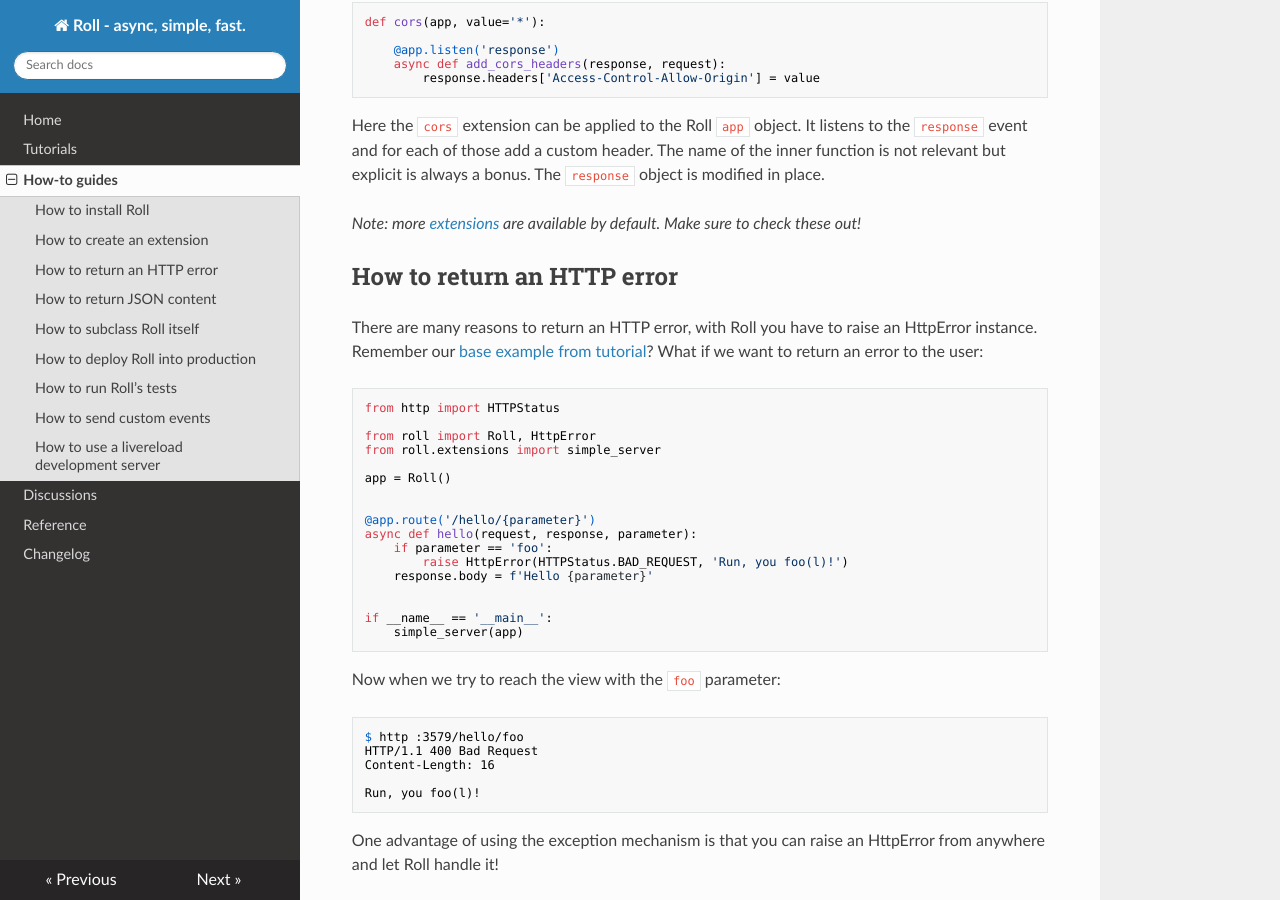
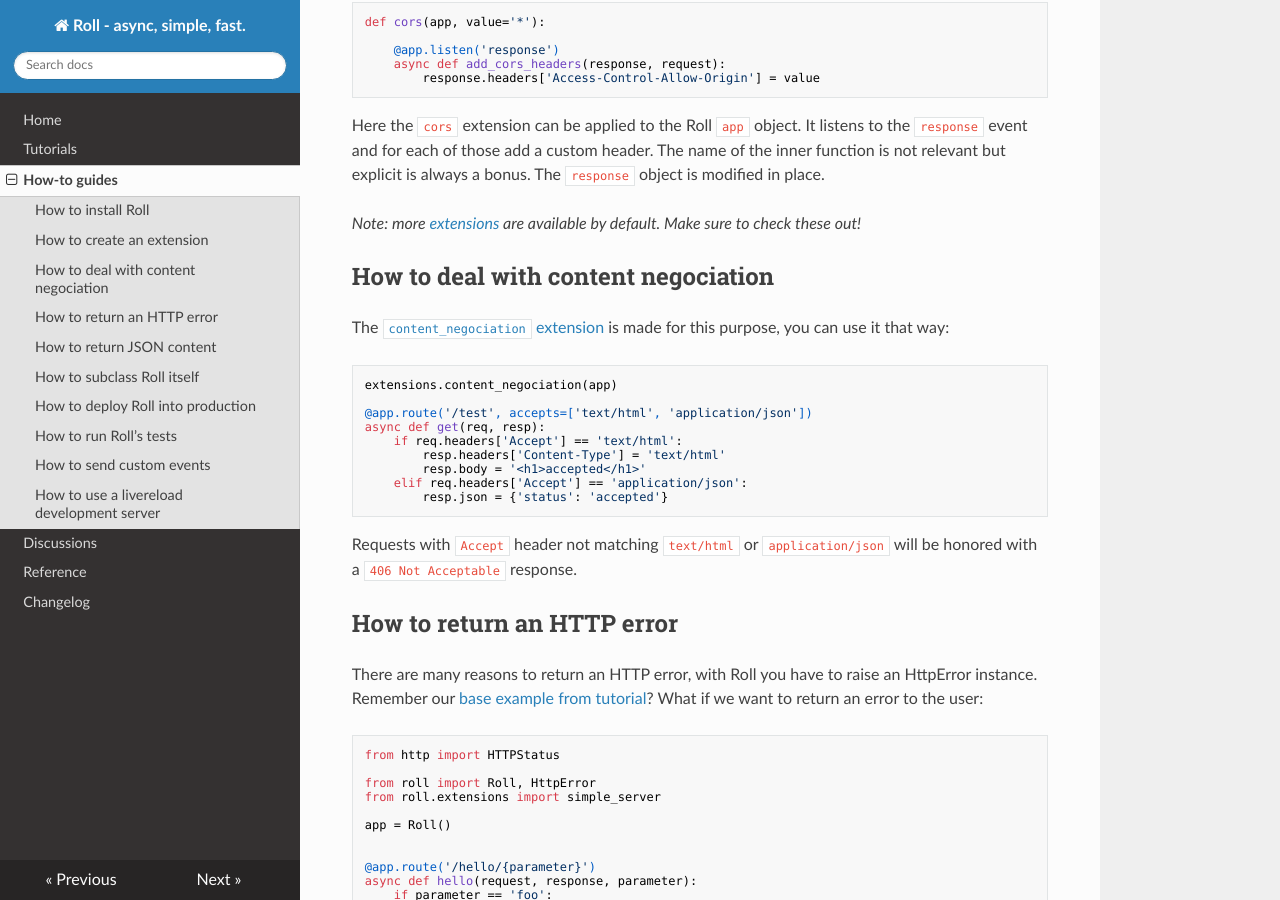
Before and after one commit to pyrates/roll, an MkDocs documentation site: the page built from docs/how-to-guides.md, in a window 1280 px wide and 900 px high, scrolled down 758 px. Built offline with MkDocs 1.6.1, drawn with Linux system fonts in a browser that asks for light colours; nearby versions of some CDN libraries; old or Windows-style settings are respelled for this version of MkDocs.

Commit message:
Post-review fixes

````diff
--- a/docs/how-to-guides.md
+++ b/docs/how-to-guides.md
@@ -44,6 +44,27 @@
 
 *Note: more [extensions](reference.md#events) are available by default.
 Make sure to check these out!*
+
+
+## How to deal with content negociation
+
+The [`content_negociation` extension](reference.md#content_negociation)
+is made for this purpose, you can use it that way:
+
+```python
+extensions.content_negociation(app)
+
+@app.route('/test', accepts=['text/html', 'application/json'])
+async def get(req, resp):
+    if req.headers['Accept'] == 'text/html':
+        resp.headers['Content-Type'] = 'text/html'
+        resp.body = '<h1>accepted</h1>'
+    elif req.headers['Accept'] == 'application/json':
+        resp.json = {'status': 'accepted'}
+```
+
+Requests with `Accept` header not matching `text/html` or
+`application/json` will be honored with a `406 Not Acceptable` response.
 
 
 ## How to return an HTTP error
--- a/requirements.txt
+++ b/requirements.txt
@@ -1,4 +1,3 @@
 autoroutes==0.2.0
 httptools==0.0.9
-mimetype-match==1.0.4
 uvloop==0.8.1
````
Also changed, not shown: docs/index.md (+1 -0 lines), docs/reference.md (+15 -1 lines), roll/__init__.py (+5 -4 lines), 1 other file.
